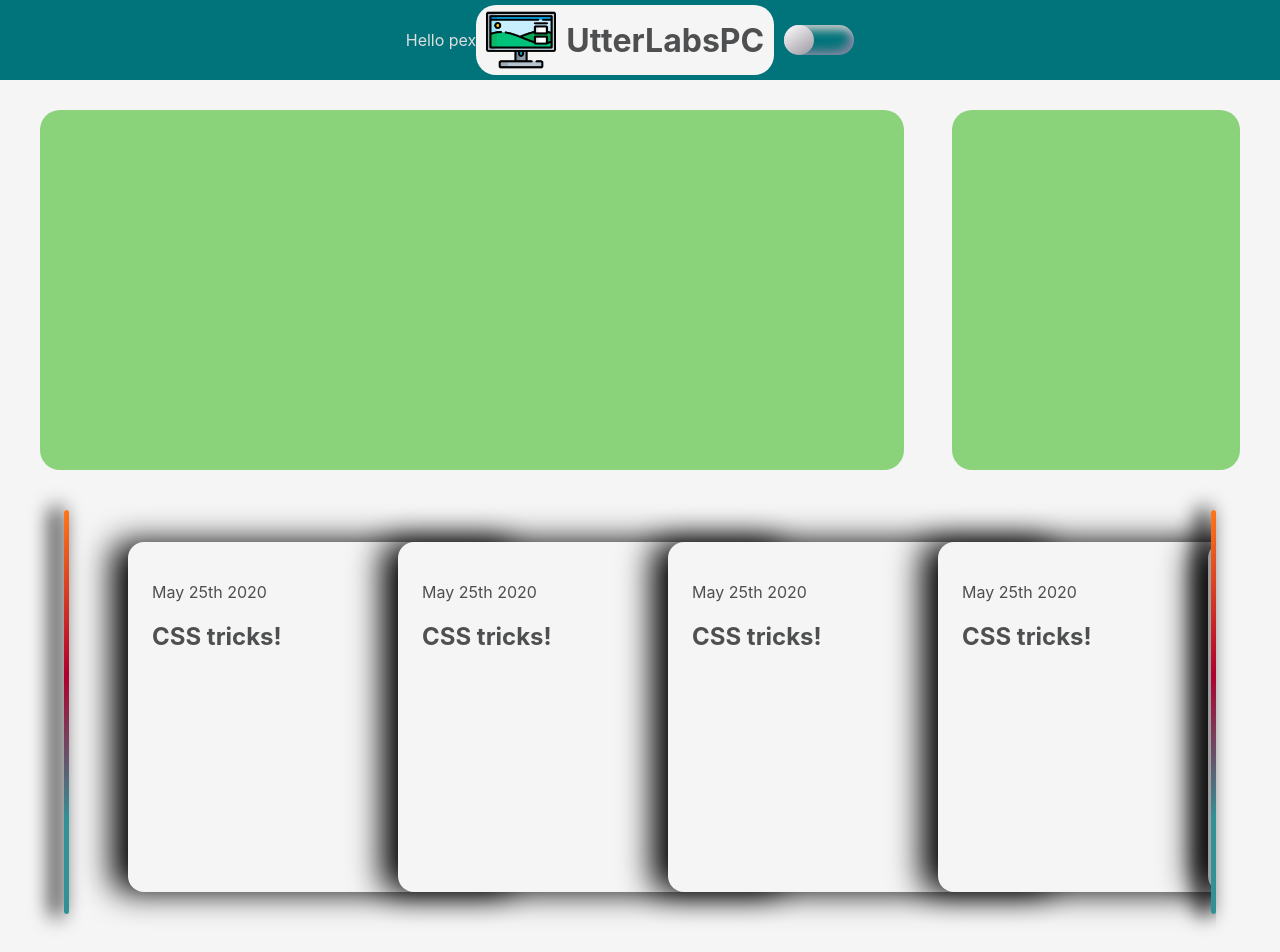
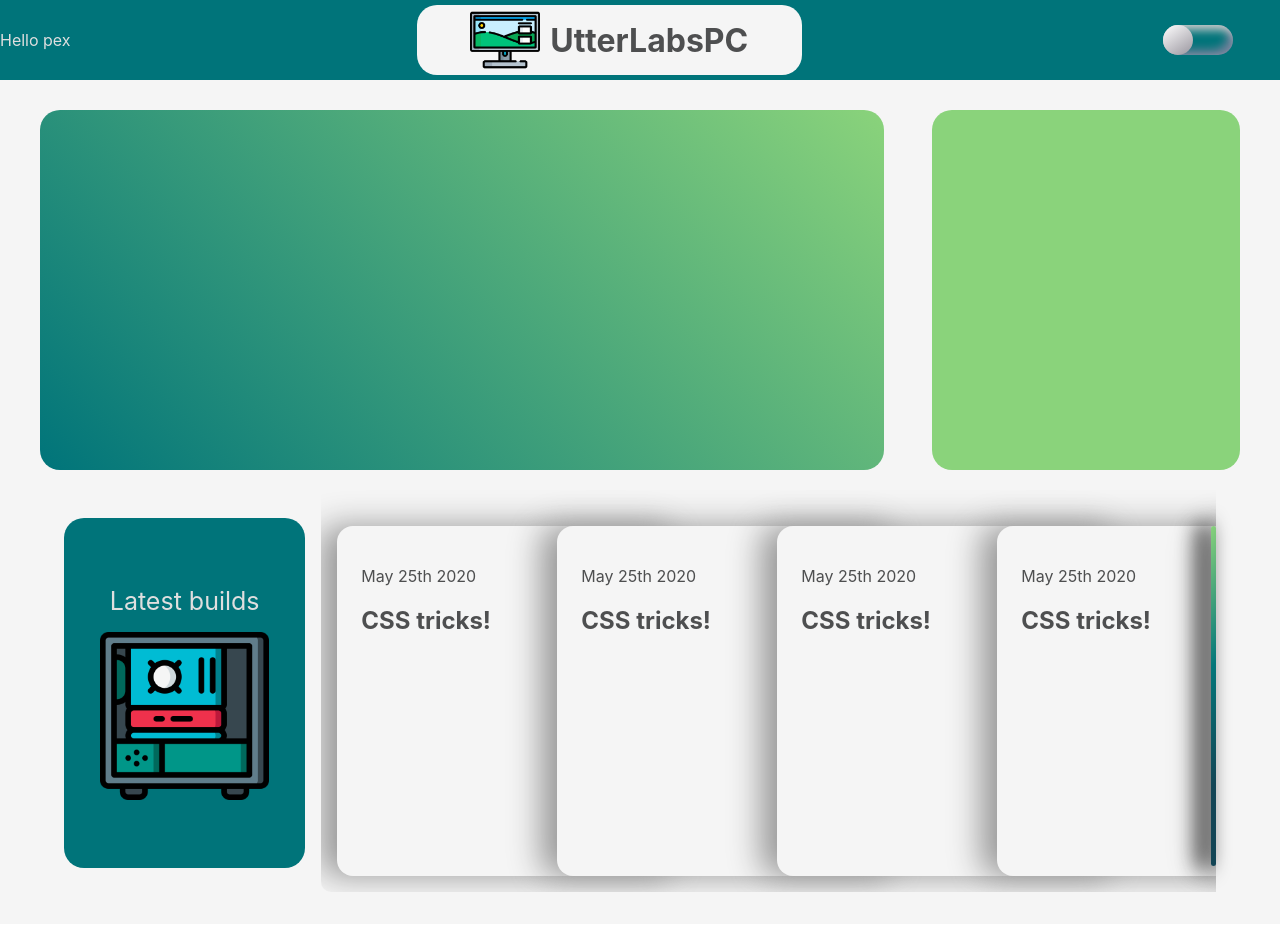
Before and after one commit to gianlourbano/UtterLabsPC-3.0, a Next.js app: page / in a window 1280 px wide. Shown: the top 952 px of the page. After the commit the page ends 924 px from the top, so only its background shows below. Built offline with nearby package versions, Linux system fonts and the light colour scheme.

Commit message:
improved components

```diff
--- a/components/Card/Card.tsx
+++ b/components/Card/Card.tsx
@@ -13,10 +13,12 @@ const Card: React.FC<CardProps> = ({ color, children, className, style }) => {
 
     const cardStyle: CSSProperties = {
         borderRadius: 20,
+        paddingLeft: 20,
+        paddingRight: 20,
     }
 
     return(
-        <Container className={className} style={{...cardStyle, ...style}} colortype={color}>
+        <Container className={className} style={{...cardStyle, ...style}} colortype={color} >
             {children}
         </Container>
     )
--- a/components/Header/Header.module.css
+++ b/components/Header/Header.module.css
@@ -3,5 +3,9 @@
     left: 0;
     top: 0;
 
+    margin: 0;
+    padding: 0;
+    z-index: 2;
+
     min-width: 100vw;
 }
--- a/components/Header/Header.tsx
+++ b/components/Header/Header.tsx
@@ -13,14 +13,16 @@ const Logo: React.FC = () => {
         borderRadius: 20,
         paddingLeft: 10,
         paddingRight: 10,
+        flexGrow: 1,
 
+        justifyContent: "center",
         alignItems: "center",
     }
 
     return (
         <Container style={style}>
             <Image src="/Logo.png"
-                alt="Picture of the author"
+                alt=""
                 width={70}
                 height={70}/>
             <Typography type="h1" style={{ marginLeft: 10 }}>UtterLabsPC</Typography>
@@ -33,14 +35,14 @@ const Header: React.FC = () => {
     const theme = useTheme()
 
     const customContStyle: CSSProperties = {
-        minHeight: 80,
+        height: 80,
         alignItems: "center",
     }
 
     return (
         <header className={styles.main}>
             <Container colortype={["secondary", "shade"]} center style={{ ...customContStyle }}>
-                <Typography staticColor>Hello pex</Typography>
+                <Typography staticColor style={{ flexGrow: 4}}>Hello pex</Typography>
                 <Logo />
                 <ThemeSwitcher />
             </Container>
--- a/components/Home/ComputerCards/Card.module.css
+++ b/components/Home/ComputerCards/Card.module.css
@@ -5,12 +5,11 @@
     flex-direction: column;
 
     height: 350px;
-    width: 400px;
+    width: 350px;
     min-width: 250px;
     padding: 1.5rem;
 
     border-radius: 16px;
-    box-shadow: -1rem 0 2rem #000;
     transition: .2s;
     margin: 0;
     scroll-snap-align: start;
@@ -30,6 +29,13 @@
     margin-left: -130px;
 }
 
-.card:nth-last-child() {
-    margin-right: 2rem;
+.card:first-child() {
+    box-shadow: none;
 }
+
+@media screen and (max-width: 1200px) {
+    .card {
+        height: 300px;
+        width: 300px;
+    }
+}
--- a/components/Home/ComputerCards/Card.tsx
+++ b/components/Home/ComputerCards/Card.tsx
@@ -7,7 +7,7 @@ const Card: React.FC = () => {
     const theme = useTheme()
 
     return(
-        <article className={styles.card} style={{ background: `${background[theme].primary}`}}>
+        <article className={styles.card} style={{ background: `${background[theme].primary}`, boxShadow: `-1rem 0 2rem ${background[theme].shadow}`}}>
             <header className={styles.cardHeader}>
                 <Typography type="p">May 25th 2020</Typography>
                 <Typography type="h2">CSS tricks!</Typography>
--- /dev/null
+++ b/components/Home/Home.module.css
@@ -0,0 +1,103 @@
+.cardlist {
+    display: flex;
+    flex-grow: 1;
+    padding: 3rem 0rem 1rem 1rem;
+    overflow-x: scroll;
+    max-width: 90vw;
+
+    border-radius: 10px 10px 0px 10px;
+}
+
+.cardlist::-webkit-scrollbar {
+    width: 10px;
+    height: 10px;
+}
+
+.cardlist::-webkit-scrollbar-thumb {
+    background: #434343;
+    border-radius: 10px;
+    box-shadow: inset 2px 2px 2px hsla(0,0%,100%,.25), inset -2px -2px 2px rgba(0,0,0,.25);
+}
+
+.cardlist::-webkit-scrollbar-track {
+    background: linear-gradient(90deg,#434343,#434343 1px,#262626 0,#262626);
+    border-radius: 10px;
+}
+
+.cardlist:after {
+    content: "";
+    position: absolute;
+    right: 0;
+    top: 3rem;
+    bottom: 1.6rem;
+    width: 5px;
+    border-radius: 5px;
+    background: linear-gradient(130deg,#88D17B,#04777A 41.07%,#134555 76.05%);
+    box-shadow: -10px 0 20px 3px rgb(37, 37, 37);
+}
+
+.side {
+    flex-grow: 1;
+    margin-left: 3rem;
+}
+
+.initialCard {
+    border-radius: 20px;
+    width: 50vw;
+    height: 350px;
+    flex-direction: column;
+    margin: 1rem 1rem 0rem 0rem;
+    align-items: center;
+    justify-content: center;
+}
+
+.image {
+    max-height: 70%;
+    max-width: 70%;
+}
+
+.middle {
+    display: flex;
+    max-width: 90vw;
+    align-self: center;
+    position: relative;
+    align-items: center;
+}
+
+.latest {
+    font-size: 25px;
+    margin-bottom: 1rem;
+}
+
+@media screen and (max-width: 800px) {
+    .side {
+        display: none;
+    }
+}
+
+@media screen and (max-width: 1200px) {
+    .middle {
+        flex-direction: column;
+        align-items: center;
+        justify-content: center;
+    }
+    .cardlist {
+        padding: 1.5rem 0rem 1rem 1rem;
+    }
+    .cardlist:after {
+        top: 6.6rem;
+        bottom: 1.6rem;
+    }
+    .latest {
+        margin-bottom: 0;
+    }
+
+    .initialCard {
+        height: 10vh
+
+    }
+
+    .image {
+        display: none;
+    }
+}
--- a/components/Home/List.module.css
+++ /dev/null
@@ -1,62 +0,0 @@
-.cardlist {
-    display: flex;
-    flex-grow: 1;
-    padding: 4rem;
-    overflow-x: scroll;
-
-    border-radius: 10px 10px 0px 10px;
-}
-
-.cardlist::-webkit-scrollbar {
-    width: 10px;
-    height: 10px;
-}
-
-.cardlist::-webkit-scrollbar-thumb {
-    background: #434343;
-    border-radius: 10px;
-    box-shadow: inset 2px 2px 2px hsla(0,0%,100%,.25), inset -2px -2px 2px rgba(0,0,0,.25);
-}
-
-.cardlist::-webkit-scrollbar-track {
-    background: linear-gradient(90deg,#434343,#434343 1px,#262626 0,#262626);
-    border-radius: 10px;
-}
-
-.cardlist:after {
-    content: "";
-    position: absolute;
-    right: 0;
-    top: 2rem;
-    bottom: 2.6rem;
-    width: 5px;
-    border-radius: 5px;
-    background: linear-gradient(130deg,#ff7a18,#af002d 41.07%,#319197 76.05%);
-    box-shadow: -10px 0 20px 3px #000;
-}
-
-.cardlist:before {
-    content: "";
-    position: absolute;
-    left: 0;
-    top: 2rem;
-    bottom: 2.6rem;
-    width: 5px;
-    border-radius: 5px;
-    background: linear-gradient(130deg,#ff7a18,#af002d 41.07%,#319197 76.05%);
-    box-shadow: -10px 0 20px 3px #000;
-
-    z-index: 1;
-
-}
-
-.side {
-    flex-grow: 1;
-    margin-left: 3rem;
-}
-
-@media screen and (max-width: 800px) {
-    .side {
-        display: none;
-    }
-}
--- a/components/Home/index.tsx
+++ b/components/Home/index.tsx
@@ -1,16 +1,25 @@
 import Card from "../Card/Card"
 import ComputerCard from "./ComputerCards/Card"
 import Container from "../Container/Container"
-import styles from "./List.module.css"
+import styles from "./Home.module.css"
 import { usePalette, useTheme } from "../../src/ThemeProvider"
 import { CSSProperties } from "react"
+import Image from "next/image"
+import Typography from "../Typography/Typography"
 
 const UpperPart: React.FC = () => {
+    const {color} = usePalette()
+    const theme = useTheme()
+
     return(
         <Container style={{padding: "1vh"}}>
-            <Card color={["secondary", "main"]} style={{ flexGrow: 3, height: "45vh" }} >
-
-            </Card>
+            <Card style={
+                {
+                    flexGrow: 3,
+                    height: "45vh",
+                    background: `linear-gradient(45deg, ${color[theme].secondary.shade}, ${color[theme].tertiary.shade})`
+                }
+            }></Card>
             <div className={styles.side}>
                 <Card color={["secondary", "main"]} style={{ flexGrow: 3, height: "45vh" }} ></Card>
             </div>
@@ -28,7 +37,11 @@ const MiddlePart: React.FC = () => {
     }
 
     return(
-        <Container style={{maxWidth: "90vw", alignSelf: "center", position: "relative"}}>
+        <main className={styles.middle} >
+            <Container vertical className={styles.initialCard} colortype={["secondary", "shade"]}>
+                <Typography staticColor className={styles.latest}>Latest builds</Typography>
+                <img src="/pc.png" className={styles.image} />
+            </Container>
             <section className={styles.cardlist}>
                 <ComputerCard />
                 <ComputerCard />
@@ -41,7 +54,7 @@ const MiddlePart: React.FC = () => {
                 <ComputerCard />
                 <ComputerCard />
             </section>
-        </Container>
+        </main>
     )
 }
 
--- a/components/ThemeSwitcher/ThemeSwitcher.tsx
+++ b/components/ThemeSwitcher/ThemeSwitcher.tsx
@@ -1,6 +1,8 @@
 import { relative } from "path"
 import { CSSProperties, useEffect, useRef, useState } from "react"
 import { useThemeDispatch } from "../../src/ThemeProvider"
+import Container from "../Container/Container"
+import Typography from "../Typography/Typography"
 
 interface WrapperProps {
     onClick: () => void
@@ -10,9 +12,9 @@ const Wrapper: React.FC<WrapperProps> = ({onClick, children}) => {
     const style: CSSProperties = {
         display: "flex",
         alignItems: "center",
-        justifyContent: "space-between",
+        justifyContent: "space-evenly",
+        alignSelf: "center",
         width: 100,
-        padding: 10,
         borderRadius: 10
     }
 
@@ -71,12 +73,22 @@ const ThemeSwitcher: React.FC = () => {
         dispatch({ type: "switch" })
     }, [isOn])
 
+    const style: CSSProperties = {
+        alignItems: "center",
+        flexGrow: 4,
+        maxHeight: 80,
+        justifyContent: "flex-end",
+        marginRight: "2rem"
+    }
+
     return(
-        <Wrapper onClick={() => setIsOn(!isOn)}>
-            <Groove>
-                <Handle isOn={isOn}/>
-            </Groove>
-        </Wrapper>
+        <Container colortype={["secondary", "shade"]} style={style}>
+            <Wrapper onClick={() => setIsOn(!isOn)}>
+                <Groove>
+                    <Handle isOn={isOn} />
+                </Groove>
+            </Wrapper>
+        </Container>
     )
 }
 
--- a/components/Typography/Typography.tsx
+++ b/components/Typography/Typography.tsx
@@ -2,13 +2,14 @@ import { CSSProperties } from "react"
 import { useTheme, usePalette } from "../../src/ThemeProvider"
 
 interface TextProps {
-    type?: "div" | "span" | "h1" | "h2" | "p",
+    type?: "div" | "span" | "h1" | "h2" | "h3" | "h4" | "p",
     style?: CSSProperties,
     secondary?: boolean,
-    staticColor?: boolean
+    staticColor?: boolean,
+    className?: string
 }
 
-const Typography: React.FC<TextProps> = ({ type = "div", staticColor, secondary, children, style }) => {
+const Typography: React.FC<TextProps> = ({ type = "div", staticColor, className, secondary, children, style }) => {
 
     const { color } = usePalette()
     const theme = useTheme()
@@ -16,11 +17,11 @@ const Typography: React.FC<TextProps> = ({ type = "div", staticColor, secondary,
 
     const typoStyle: CSSProperties = {
         color: (staticColor ? `${color["dark"].primary.main}` : (!secondary ? `${color[theme].primary.main}` : `${color[theme].secondary.main}`)),
-        transition: "color 0.35s"
+        transition: "color 0.35s",
     }
 
     return (
-        <Type style={{ ...typoStyle, ...style }}>
+        <Type style={{ ...typoStyle, ...style }} className={className}>
             {children}
         </Type>
     )
--- a/src/Theme.tsx
+++ b/src/Theme.tsx
@@ -70,7 +70,7 @@ export const defaultTheme: ThemePalette = {
         "dark": {
             "primary": "#1a1e24",
             "secondary": "whitesmoke",
-            "shadow": "#8d8a8a"
+            "shadow": "#000"
         },
         "light": {
             "primary": "whitesmoke",
```
Also changed, not shown: public/gpu.png (added), public/pc.png (added).
